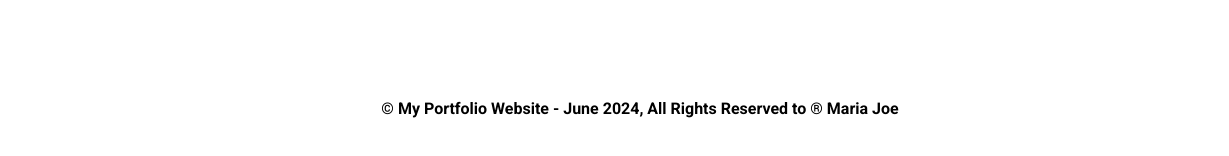
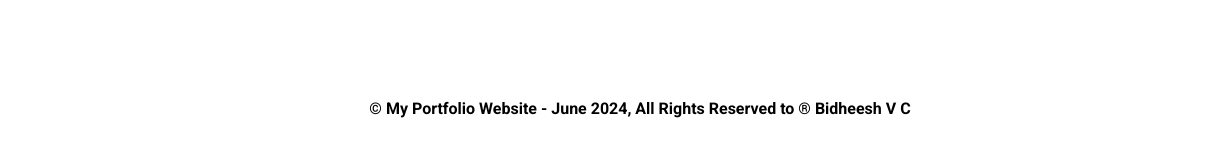
Before and after one commit to BidheeshVC/portfolio-by-bidheesh-20-09-2024, a plain HTML site: page index.html in a window 1280 px wide. Shown: the part 2343-2499 px from the top of the page, 0-1229 px from the left. Drawn offline with nearby package versions, Linux system fonts and the light colour scheme; a web font is replaced by a local one.

Commit message:
Update index.html

```diff
--- a/index.html
+++ b/index.html
@@ -200,7 +200,7 @@
 
     <!-- footer -->
     <footer>
-        <p id="copyRight">&copy; My Portfolio Website - June 2024, All Rights Reserved to &reg; Maria Joe</p>
+        <p id="copyRight">&copy; My Portfolio Website - June 2024, All Rights Reserved to &reg; Bidheesh V C </p>
         <div class="icon upArrow">
             <a href="#container"><i class="fa-solid fa-arrow-up brands"></i></a>
 
```
